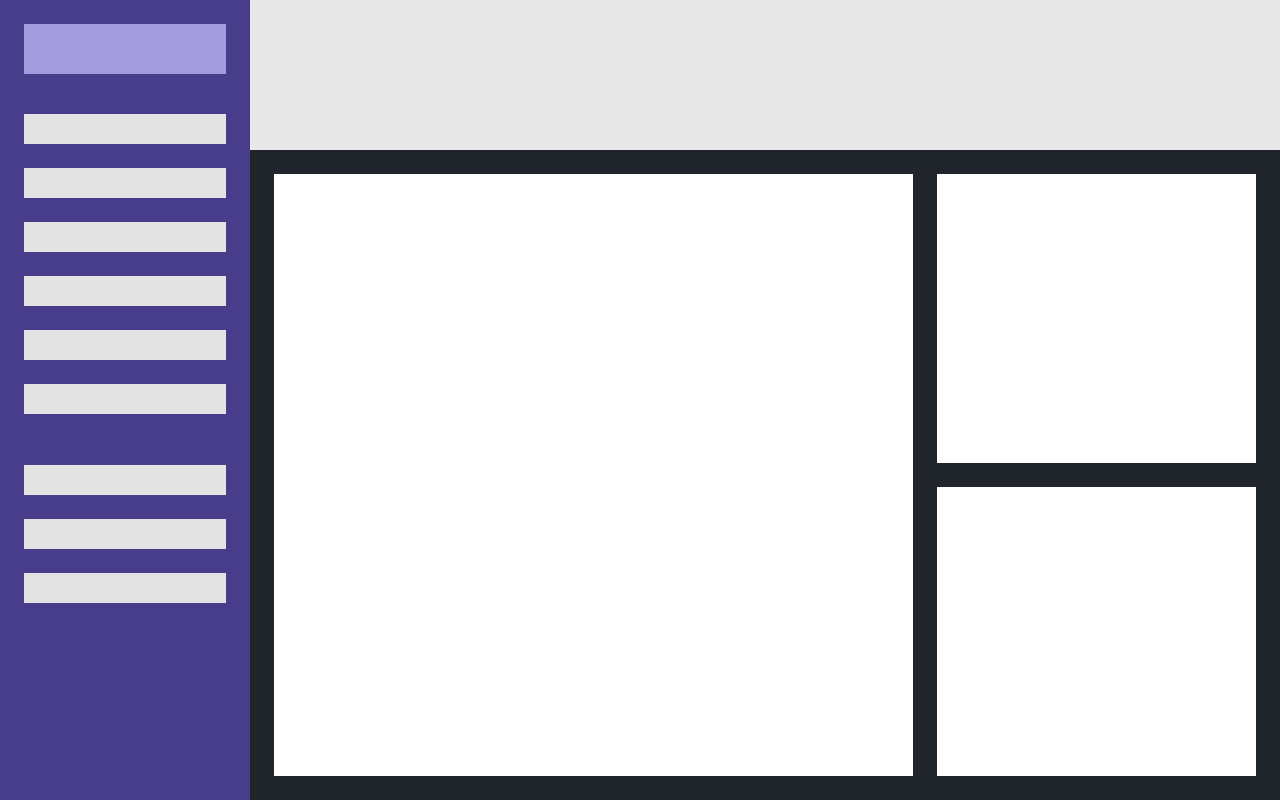
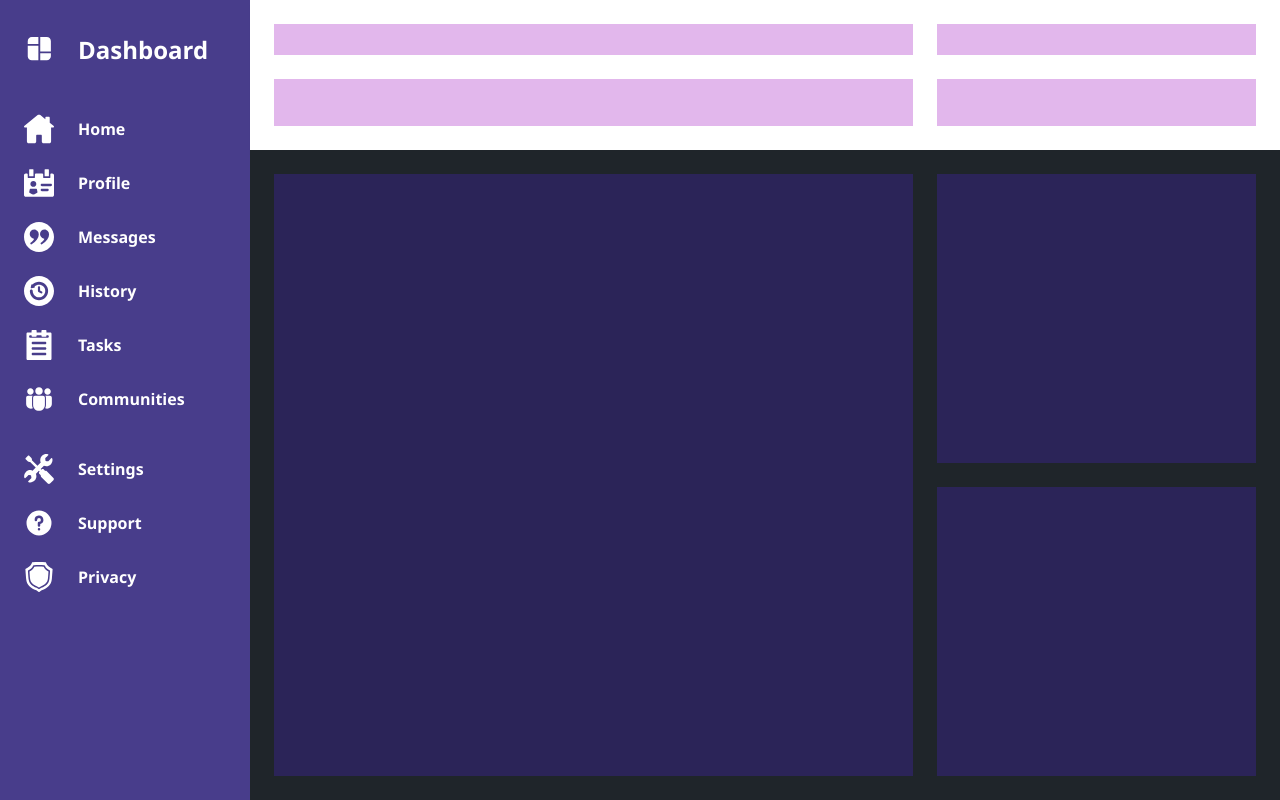
Before and after one commit to aecel/dashboard, a plain HTML site: page index.html in a window 1280 px wide. Drawn offline with Linux system fonts and the light colour scheme.

Commit message:
Add sidebar contents

```diff
--- a/index.html
+++ b/index.html
@@ -9,24 +9,61 @@
   </head>
   <body>
     <div class="sidebar">
-      <div class="logo"></div>
+      <div class="logo">
+        <div class="icon-container">
+          <img class="big-icon" src="./images/dashboard.svg" />
+        </div>
+        <div class="big-heading">Dashboard</div>
+      </div>
       <div class="sidebar-things">
         <div class="navigation">
-          <div class="nav"></div>
-          <div class="nav"></div>
-          <div class="nav"></div>
-          <div class="nav"></div>
-          <div class="nav"></div>
-          <div class="nav"></div>
+          <div class="nav">
+            <img class="icon" src="./images/home.svg" />
+            <div class="heading">Home</div>
+          </div>
+          <div class="nav">
+            <img class="icon" src="./images/profile.svg" />
+            <div class="heading">Profile</div>
+          </div>
+          <div class="nav">
+            <img class="icon" src="./images/messages.svg" />
+            <div class="heading">Messages</div>
+          </div>
+          <div class="nav">
+            <img class="icon" src="./images/history.svg" />
+            <div class="heading">History</div>
+          </div>
+          <div class="nav">
+            <img class="icon" src="./images/tasks.svg" />
+            <div class="heading">Tasks</div>
+          </div>
+          <div class="nav">
+            <img class="icon" src="./images/communities.svg" />
+            <div class="heading">Communities</div>
+          </div>
         </div>
         <div class="branding">
-          <div class="brand"></div>
-          <div class="brand"></div>
-          <div class="brand"></div>
+          <div class="brand">
+            <img class="icon" src="./images/settings.svg" />
+            <div class="heading">Settings</div>
+          </div>
+          <div class="brand">
+            <img class="icon" src="./images/support.svg" />
+            <div class="heading">Support</div>
+          </div>
+          <div class="brand">
+            <img class="icon" src="./images/security.svg" />
+            <div class="heading">Privacy</div>
+          </div>
         </div>
       </div>
     </div>
-    <div class="header"></div>
+    <div class="header">
+      <div class="top search"></div>
+      <div class="top profile-icons"></div>
+      <div class="top hello-there"></div>
+      <div class="top dashboard-buttons"></div>
+    </div>
     <div class="content">
       <div class="dashboard-grid">
         <div class="main-cards"></div>
--- a/style.css
+++ b/style.css
@@ -1,3 +1,11 @@
+* {
+  font-family: "Segoe UI", Tahoma, Geneva, Verdana, sans-serif;
+}
+
+:root {
+  --gap: 24px;
+}
+
 body {
   display: grid;
   grid-template-columns: 250px 1fr;
@@ -15,46 +23,74 @@ body {
   background-color: darkslateblue;
 
   display: grid;
-  grid-template-rows: 50px 1fr;
+  grid-template-rows: 50px calc(9 * 30px + 7 * 24px + 40px);
   grid-template-columns: 1fr;
-  padding: 24px;
+  padding: var(--gap);
   gap: 40px;
+  /* overflow: scroll; */
 }
 
-.logo {
+/* .logo {
   background: rgb(164, 155, 222);
-}
+} */
 
 .sidebar-things {
   display: grid;
-    grid-template-rows: 1fr 1fr;
+  grid-template-rows: calc(6 * 30px + 5 * 24px) calc(3 * 30px +2 * 24px);
   gap: 40px;
 }
-
-/* .navigation,
-.branding {
-  background-color: rgb(164, 155, 222);
-
-} */
 
 .navigation {
   display: grid;
   grid-template-rows: repeat(6, 30px);
-  gap: 24px;
-}
-
-.nav {
-  background-color: rgb(227, 227, 227);
+  gap: var(--gap);
 }
 
 .branding {
   display: grid;
   grid-template-rows: repeat(3, 30px);
-  gap: 24px;
+  gap: var(--gap);
 }
 
+.logo,
+.nav,
 .brand {
-  background-color: rgb(227, 227, 227);
+  display: grid;
+  grid-template-columns: 30px 1fr;
+  gap: var(--gap);
+}
+
+.icon-container {
+  display: flex;
+  align-items: center;
+  justify-content: center;
+}
+
+.icon {
+  color: #ffffff;
+  height: auto;
+  width: 30px;
+
+  display: flex;
+  align-items: center;
+  justify-content: center;
+}
+
+.big-icon {
+  width: 60px;
+  height: auto;
+}
+
+.big-heading,
+.heading {
+  display: flex;
+  align-items: center;
+  font-weight: bold;
+  color: #fff;
+}
+
+.big-heading {
+  font-size: 24px;
 }
 
 .header {
@@ -62,8 +98,16 @@ body {
   grid-row-end: 2;
   grid-column-start: 2;
   grid-column-end: 3;
-  background-color: rgb(232, 232, 232);
   box-shadow: 5px 5px 5px rgba(26, 26, 26, 0.388);
+  display: grid;
+  grid-template-rows: 2fr 3fr;
+  grid-template-columns: 2fr 1fr;
+  gap: var(--gap);
+  padding: var(--gap);
+}
+
+.top {
+  background-color: rgb(226, 183, 236);
 }
 
 .content {
@@ -73,18 +117,19 @@ body {
   grid-column-end: 3;
   background-color: rgb(31, 37, 42);
   display: grid;
+  /* overflow: scroll; */
 }
 
 .dashboard-grid {
-  margin: 24px;
+  margin: var(--gap);
   display: grid;
   grid-template-columns: 2fr 1fr;
   grid-template-rows: 1fr 1fr;
-  gap: 24px;
+  gap: var(--gap);
 }
 
 .main-cards {
-  background-color: #fff;
+  background-color: rgb(43, 36, 88);
   grid-column-start: 1;
   grid-column-end: 2;
   grid-row-start: 1;
@@ -92,7 +137,7 @@ body {
 }
 
 .side-top {
-  background-color: #fff;
+  background-color: rgb(43, 36, 88);
   grid-column-start: 2;
   grid-column-end: 3;
   grid-row-start: 1;
@@ -100,7 +145,7 @@ body {
 }
 
 .side-bottom {
-  background-color: #fff;
+  background-color: rgb(43, 36, 88);
   grid-column-start: 2;
   grid-column-end: 3;
   grid-row-start: 2;
```
Also changed, not shown: images/communities.svg (added), images/dashboard.svg (added), images/history.svg (added), images/home.svg (added), images/messages.svg (added), images/profile.svg (added), images/security.svg (added), images/settings.svg (added), images/support.svg (added), images/tasks.svg (added). Lines whose indentation alone changed are shown as unchanged.
